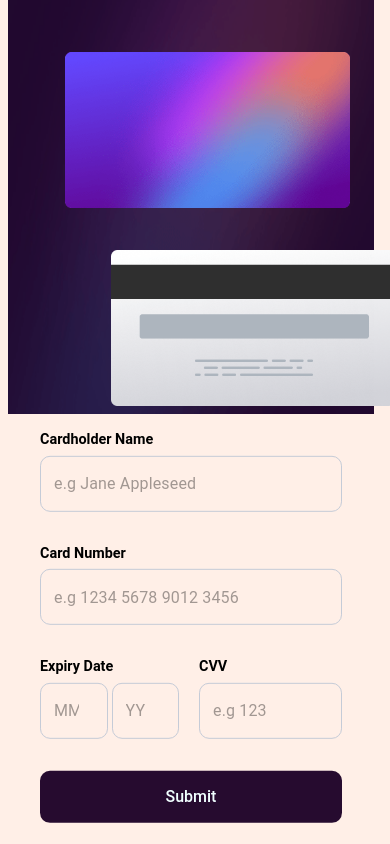
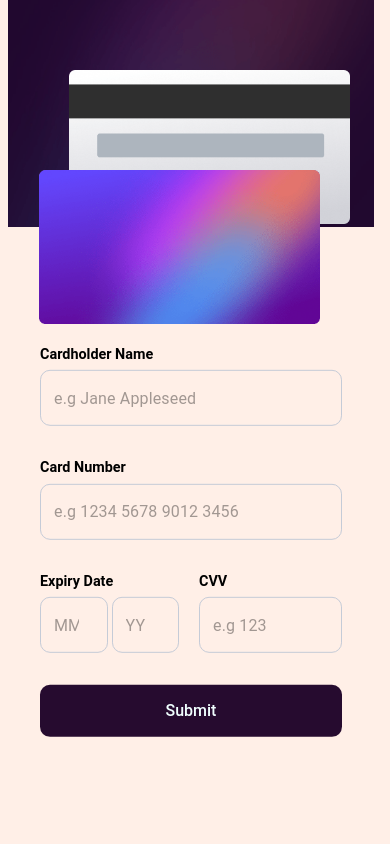
Before and after one commit to karar189/credit-card-portal-simplified-view, a React (Create React App) app: page / in a window 390 px wide. Built offline with nearby package versions, Linux system fonts and the light colour scheme.

Commit message:
style: card positioning mobile view

```diff
--- a/src/components/CardMain/style.css
+++ b/src/components/CardMain/style.css
@@ -21,12 +21,26 @@
   }
   #mobileViewImg {
     display: block;
+    position: relative;
+    top: -10vh;
   }
   #desktopViewImg {
     display: none;
   }
 }
-
+@media screen and (max-width: 450px) {
+  .card {
+    width: 100vw;
+  }
+  .card img {
+    height: 30vh;
+  }
+  #mobileViewImg {
+    display: block;
+    position: relative;
+    top: -12vh;
+  }
+}
 .card-section {
   position: absolute;
   top: 15%;
@@ -71,22 +85,52 @@
 @media screen and (max-width: 768px) {
   .card-section {
     position: absolute;
-    top: 5%;
-
+    top: 0%;
+    left: 20%;
     display: flex;
-    justify-content: center;
-    flex-direction: column;
+    flex-direction: column-reverse;
   }
   .card-section .frontCard {
-    position: relative;
-    /* left: -10%; */
-    /* padding: 10px; */
+    position: absolute;
+    left: -22%;
+    top: 50%;
+    width: 90%;
+    padding: 30px;
+    z-index: 1;
+    /* display: none; */
   }
   .card-section .backCard {
     position: relative;
-    /* left: 5%; */
-    top: 80%;
-    padding: 10px;
-    margin-top: 18px;
+    left: -6%;
+    width: 90%;
+    /* top: -20%; */
+    /* padding: 10px; */
+    /* margin-top: 18px; */
   }
 }
+@media screen and (max-width: 450px) {
+  .card-section {
+    position: absolute;
+    top: 5%;
+    left: 20%;
+    display: flex;
+    flex-direction: column-reverse;
+  }
+  .card-section .frontCard {
+    position: absolute;
+    left: -22%;
+    top: 50%;
+    width: 90%;
+    padding: 30px;
+    z-index: 1;
+    /* display: none; */
+  }
+  .card-section .backCard {
+    position: relative;
+    left: -6%;
+    width: 90%;
+    /* top: -20%; */
+    /* padding: 10px; */
+    /* margin-top: 18px; */
+  }
+}
```
